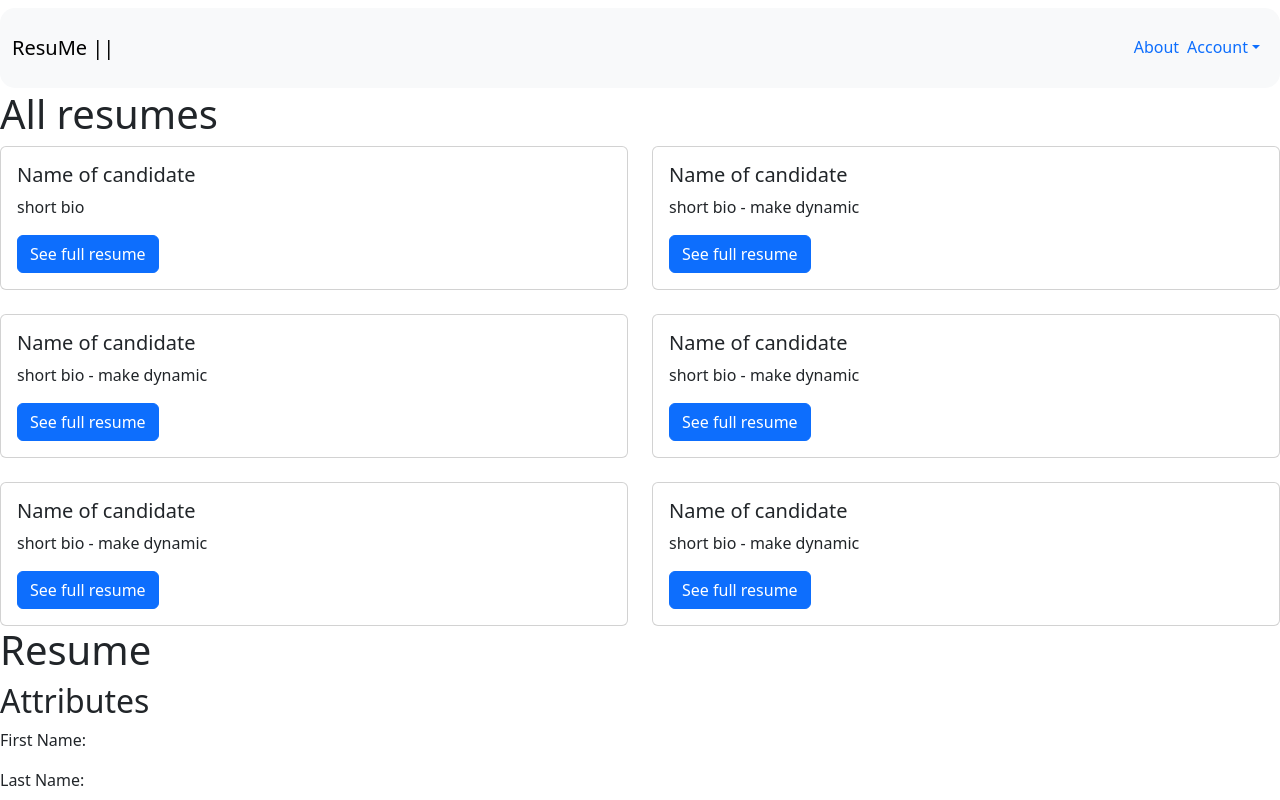
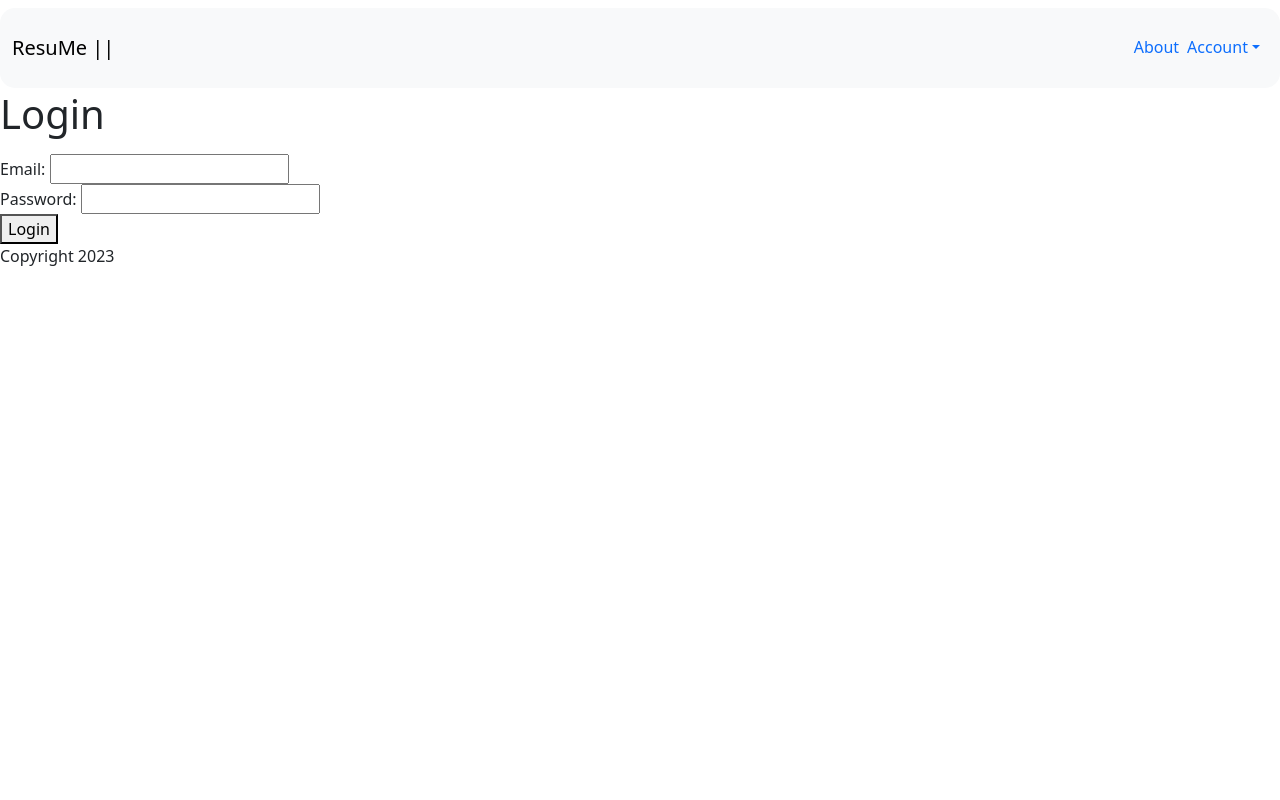
Before and after one commit to sfwells0518/online-resumes-app, a React (Vite) app: page /login in a window 1280 px wide. Shown: the top 800 px of the page. Built offline with nearby package versions, Linux system fonts and the light colour scheme.

Commit message:
change routes

```diff
--- a/src/Content.jsx
+++ b/src/Content.jsx
@@ -7,9 +7,9 @@ import { Signup } from "./Signup.jsx"
 export function Content() {
   return (
     <div>
-      <ResumesIndex />
-      <ResumesShow />
       <Routes>
+        <Route path="/" element={<ResumesIndex />}/>
+        <Route path="/show" element={<ResumesShow />}/>
         <Route path="/signup" element={<Signup />} />
         <Route path="/login" element={<Login />} />
       </Routes>
--- a/src/Header.jsx
+++ b/src/Header.jsx
@@ -29,7 +29,7 @@ export function Header() {
   return (
     <nav className="navbar navbar-expand-lg bg-body-tertiary">
       <div className="container-fluid">
-        <a className="navbar-brand" href="/">
+        <a className="navbar-brand" href="/index">
          ResuMe ||
         </a>
 
--- a/src/Login.jsx
+++ b/src/Login.jsx
@@ -20,7 +20,7 @@ export function Login() {
         axios.defaults.headers.common["Authorization"] = "Bearer " + response.data.jwt;
         localStorage.setItem("jwt", response.data.jwt);
         event.target.reset();
-        window.location.href = "/"; // Change this to hide a modal, redirect to a specific page, etc.
+        window.location.href = "/index"; // Change this to hide a modal, redirect to a specific page, etc.
       })
       .catch((error) => {
         console.log(error.response);
```
